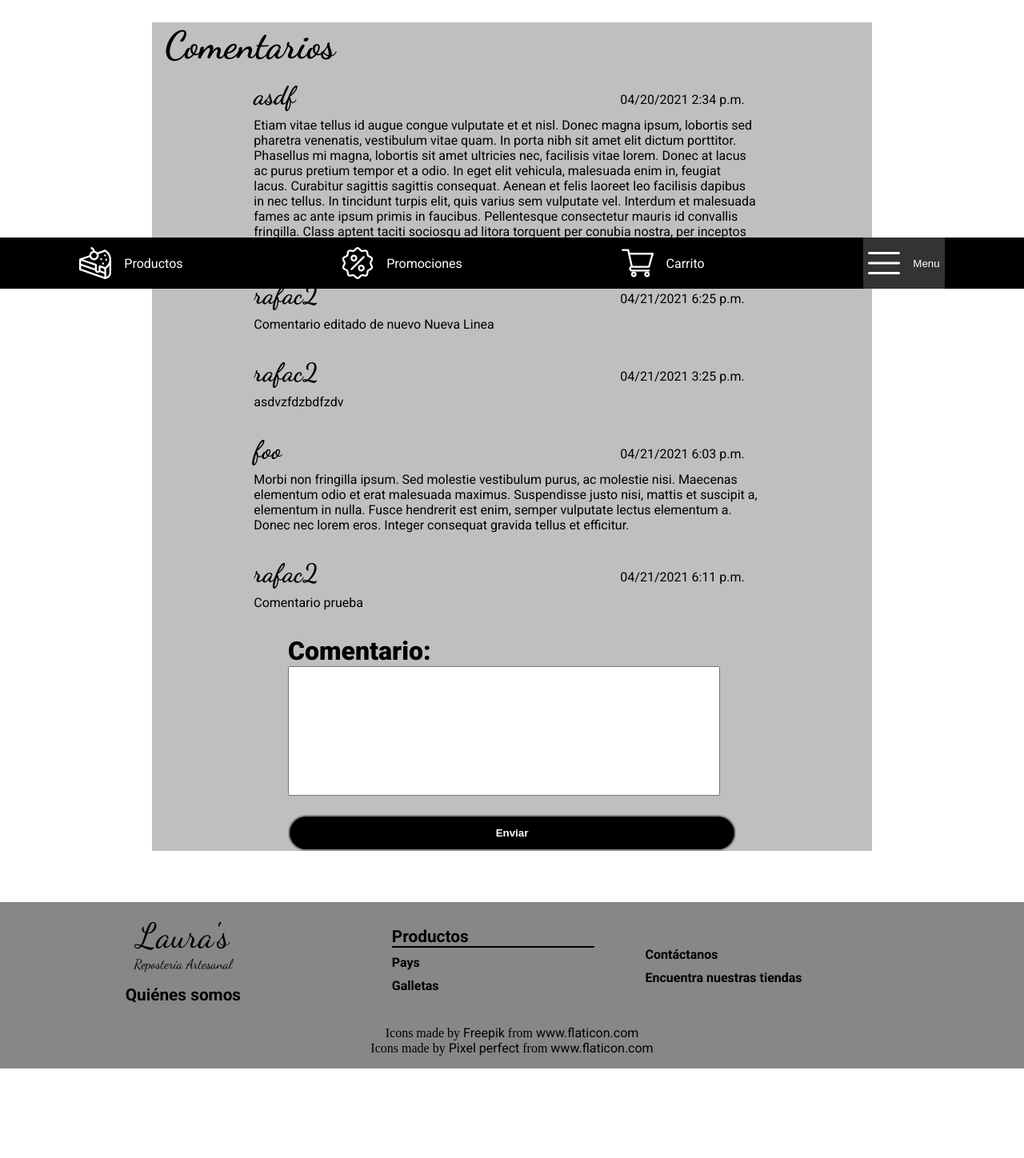
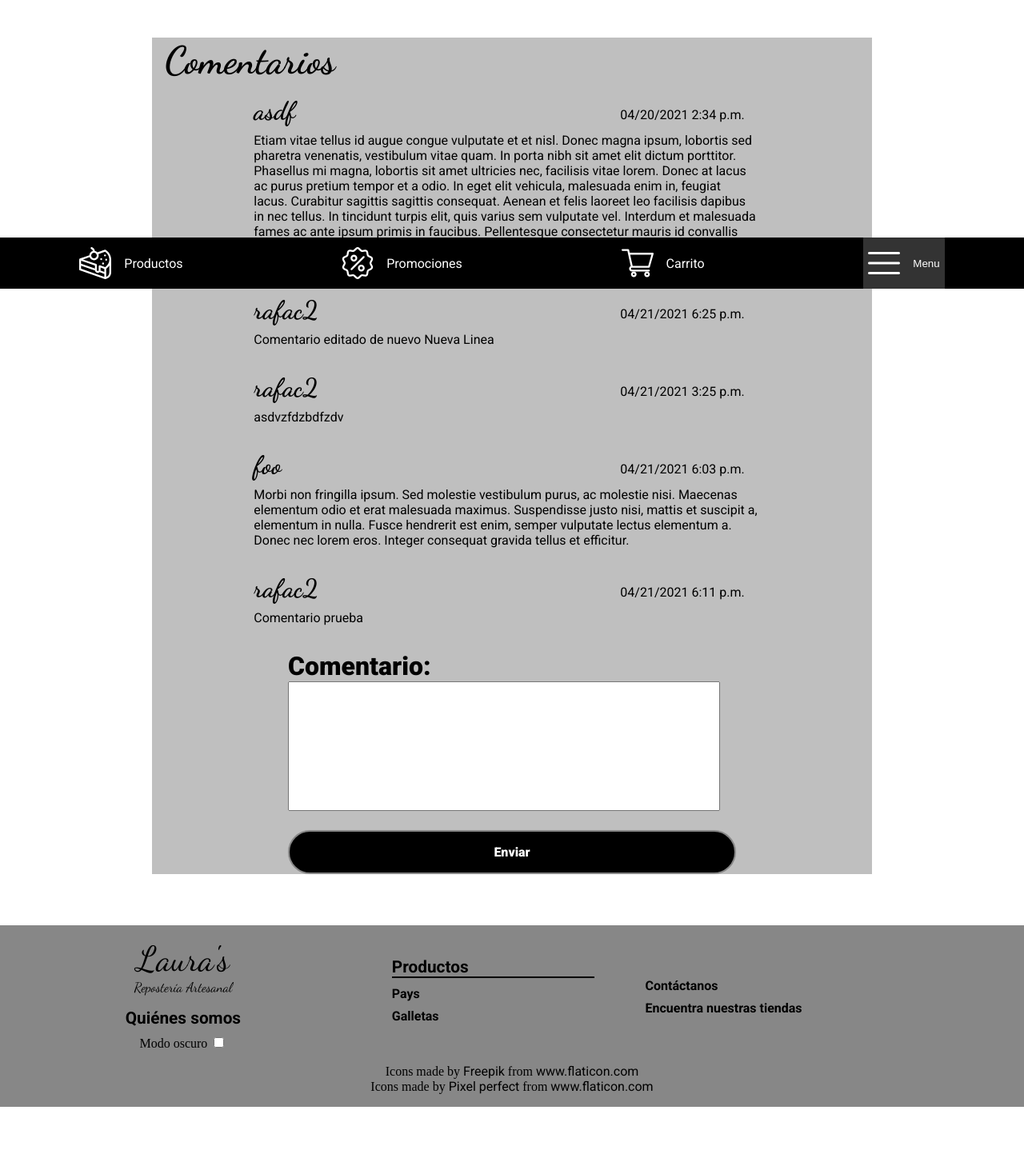
Before and after one commit to rccastruita/PilaII_Proyecto_Plantillas, a Django app: page /products/1/ in a window 1280 px wide. Shown: the part 439-1887 px from the top of the page at 80% size. Before the commit the page ends 1775 px from the top, so only its background shows below. Run offline with Django 3.2, Linux system fonts and the light colour scheme; a user stored in the database is signed in; data comes from the database, SQL or seed files in the repository; some libraries are stand-ins or nearby versions.

Commit message:
Added bind mount volume to docker container Added dark mode preview Added links for Product CRUD

```diff
--- a/docker-compose.yml
+++ b/docker-compose.yml
@@ -3,7 +3,10 @@
         build: .
         command: python /code/manage.py runserver 0.0.0.0:8000
         volumes:
-            - .:/code
+            - type: bind
+              source: ./
+              target: /code
+            #- .:/code
         ports:
             - 8000:8000
         depends_on:
--- a/shopping/templates/shopping/product_detail.html
+++ b/shopping/templates/shopping/product_detail.html
@@ -9,6 +9,21 @@
     <h1 class="split__title">
       {{ product.name }}
     </h1>
+
+    {% comment %}
+    Urls para editar o eliminar registros
+    Solo se muestran si el usuario cuenta con los permisos necesarios.
+    {% endcomment %}
+    <div>
+      {% if perms.shopping.change_product %}
+        <a href="{% url 'product_delete' product.pk %}">Eliminar</a>
+      {% endif %}
+      {% if perms.shopping.change_product and perms.shopping.delete_product %} | {% endif %}
+      {% if perms.shopping.delete_product %}
+        <a href="{% url 'product_update' product.pk %}">Modificar</a>
+      {% endif %}
+    </div>
+
     <div class="split">
       <div class="split__column split__column--left">
         <p class="split__paragraph">{{ product.description }}</p>
--- a/static/css/style.css
+++ b/static/css/style.css
@@ -45,8 +45,8 @@
   --product-card-height: 16em;
   --color-offset: 0;
   --color-primary-h: calc(var(--color-offset) + 30);
-  --color-primary-s: 50%;
-  --color-primary-l: 85%;
+  --color-primary-s: 80%;
+  --color-primary-l: 0%;
   --color-primary-400: hsl(
     var(--color-primary-h),
     var(--color-primary-s),
@@ -73,9 +73,14 @@
   font-family: "Roboto", sans-serif;
 }
 
+p {
+  color: var(--color-neutral-900);
+}
+
 h1, h2, h3, h4, h5, h6 {
   font-family: "Dancing Script";
   font-weight: 700;
+  color: var(--color-neutral-900);
 }
 
 .logo {
@@ -167,6 +172,7 @@
   font-weight: 100;
   font-size: min(9vmin, 3rem);
   line-height: 0.8em;
+  color: var(--color-neutral-000);
 }
 .hero__slogan h1 strong {
   font-weight: 900;
@@ -315,6 +321,7 @@
   display: grid;
   grid-template-rows: 1fr auto;
   min-height: 100%;
+  background-color: var(--color-neutral-000);
 }
 
 main {
@@ -560,6 +567,8 @@
   text-decoration: none;
   font-weight: 900;
   border-radius: 10em;
+  font-family: "Roboto";
+  font-size: 1rem;
 }
 .btn--primary {
   background-color: var(--color-primary-400);
--- a/static/js/script.js
+++ b/static/js/script.js
@@ -5,4 +5,16 @@
 
 $(".comment--clickable").on("click", function(event) {
     //alert("Comment clicked");
-})
+});
+
+// Switch to dark mode when the checkbox is clicked
+$("#dark-mode-switch").change(function() {
+    if(this.checked) {
+        $(":root").css("--color-neutral-900", "white");
+        $(":root").css("--color-neutral-000", "black");
+    }
+    else {
+        $(":root").css("--color-neutral-900", "black");
+        $(":root").css("--color-neutral-000", "white");
+    }
+});
--- a/static/sass/base/_root.scss
+++ b/static/sass/base/_root.scss
@@ -11,8 +11,8 @@
   --color-offset: 0;
 
   --color-primary-h: calc(var(--color-offset) + 30);
-  --color-primary-s: 50%;
-  --color-primary-l: 85%;
+  --color-primary-s: 80%;
+  --color-primary-l: 0%;
   --color-primary-400: hsl(
     var(--color-primary-h),
     var(--color-primary-s),
--- a/static/sass/base/_typography.scss
+++ b/static/sass/base/_typography.scss
@@ -5,9 +5,14 @@
   font-family: 'Roboto', sans-serif;
 }
 
+p {
+  color: var(--color-neutral-900);
+}
+
 h1, h2, h3, h4, h5, h6 {
   font-family: "Dancing Script";
   font-weight: 700;
+  color: var(--color-neutral-900);
 }
 
 ul, ol {
--- a/static/sass/components/_button.scss
+++ b/static/sass/components/_button.scss
@@ -6,6 +6,8 @@
   text-decoration: none;
   font-weight: 900;
   border-radius: 10em;
+  font-family: "Roboto";
+  font-size: 1rem;
 
   &--primary {
     background-color: var(--color-primary-400);
--- a/static/sass/layouts/_hero.scss
+++ b/static/sass/layouts/_hero.scss
@@ -53,6 +53,7 @@
       font-weight: 100;
       font-size: min(9vmin, 3rem);
       line-height: 0.8em;
+      color: var(--color-neutral-000);
 
       strong {
         font-weight: 900;
--- a/static/sass/layouts/_main.scss
+++ b/static/sass/layouts/_main.scss
@@ -6,6 +6,7 @@
   display: grid;
   grid-template-rows: 1fr auto;
   min-height: 100%;
+  background-color: var(--color-neutral-000);
 }
 
 main {
--- a/stores/templates/stores/store_list.html
+++ b/stores/templates/stores/store_list.html
@@ -1,12 +1,12 @@
 {% extends 'base.html' %}
 
-{% block title %}Stores.StoreList | Laura's{% endblock %}
+{% block title %}Sucursales | Laura's{% endblock %}
 
 {% block content %}
 
 <main>
     <section class="section-top u-margin-header">
-        <h1>Stores</h1>
+        <h1>Sucursales</h1>
 
         <div class="contact-grid">
             {% for store in stores %}
--- a/templates/footer.html
+++ b/templates/footer.html
@@ -7,6 +7,13 @@
       </div>
     </a>
     <a class="footer__link" href="{% url 'about' %}">Quiénes somos</a>
+
+    {# Switch para modo oscuro #}
+    <div>
+      <label for="dark-mode-switch">Modo oscuro</label>
+      <input type="checkbox" name="dark-mode-switch" id="dark-mode-switch">
+    </div>
+
   </div>
   <div class="footer__column footer__column--2">
     <a class="footer__link footer__link--main" href="{% url 'product_list' %}">Productos</a>
```
Also changed, not shown: shopping/templates/shopping/product_list.html (+9 -0 lines), 1 other file.
